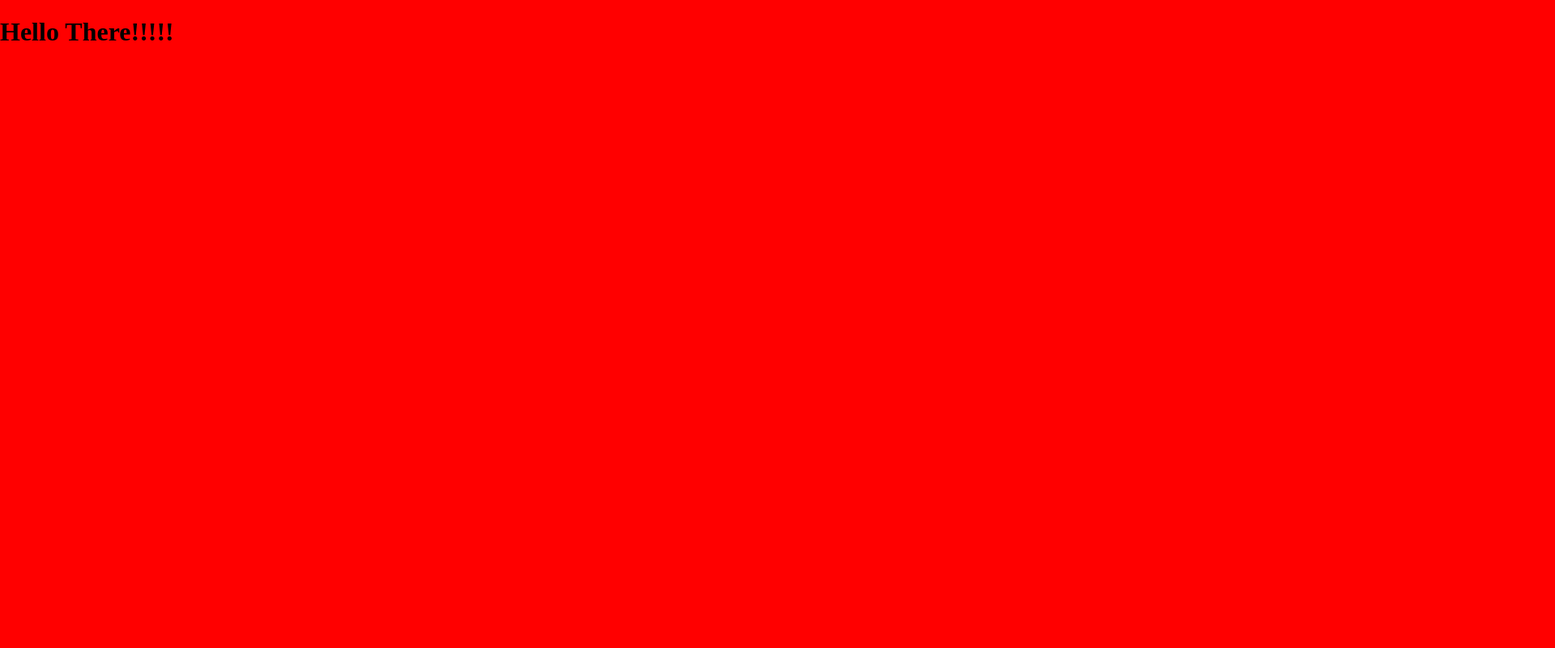
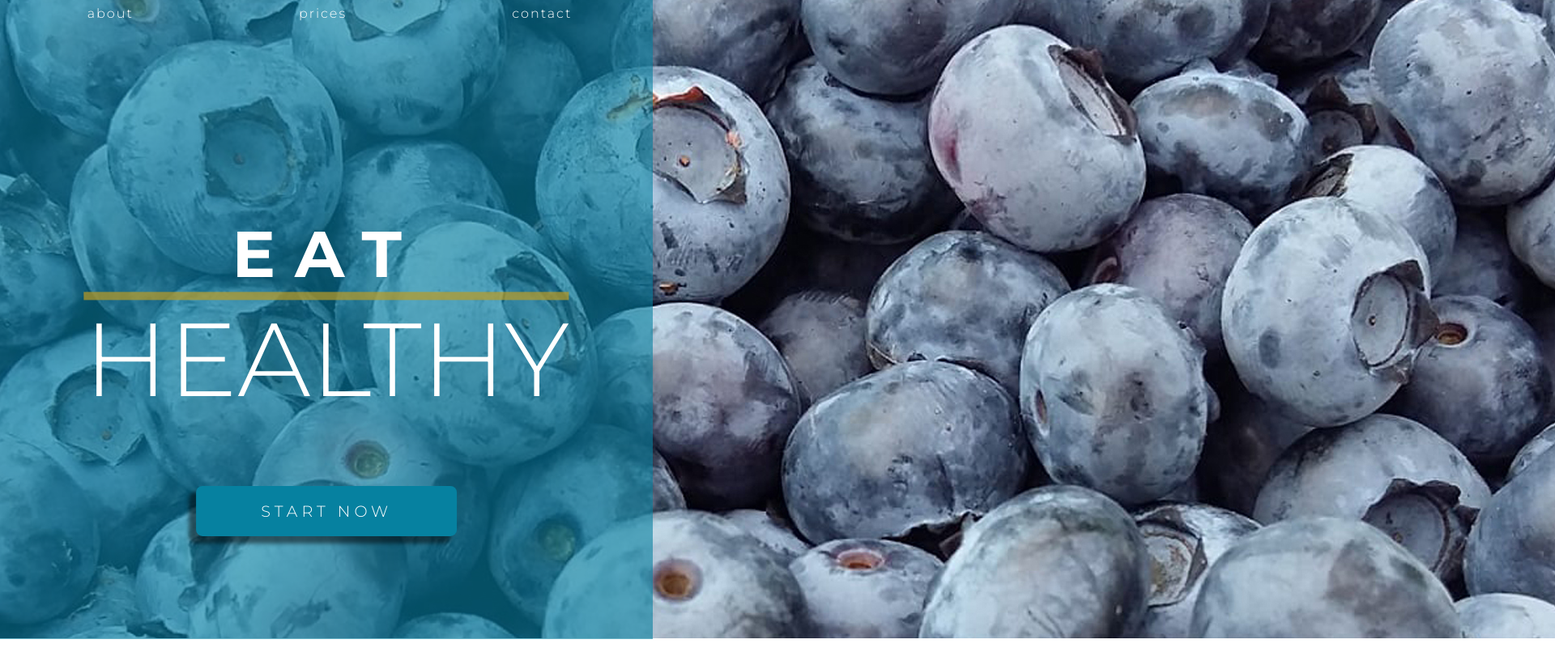
Before and after one commit to MichalGasiorek/eat-healthy, a website: page app/index.html in a window 1280 px wide. Shown: the whole page at 81% size, 1920 px wide, since content can reach past the window. Drawn offline with Linux system fonts and the light colour scheme.

Commit message:
Hero done for desktop done

```diff
--- /dev/null
+++ b/app/assets/images/main colors.txt
@@ -0,0 +1,3 @@
+Hero overlay: #0681a0 60% Opacity
+
+Logo HR and CTA: #bd9c24 70%Opacity
--- a/app/assets/styles/modules/general.css
+++ b/app/assets/styles/modules/general.css
@@ -1,3 +1,6 @@
-body {
-    background-color: $sdadasda;
+* {
+    margin: 0;
+    padding: 0;
+    box-sizing: border-box;
+    font-family: 'Montserrat', sans-serif;
 }
--- /dev/null
+++ b/app/assets/styles/modules/hero.css
@@ -0,0 +1,117 @@
+.hero{
+    &__nav {
+        position: absolute;
+        height: 40px;
+        width: 100%;
+        overflow-x: hidden;
+
+        &--links {
+            position: relative;
+            top: 50%;
+            transform: translateY(-50%);
+            float: right;
+        }
+
+        &--link{
+            display: inline-block;
+            color: white;
+            text-decoration: none;
+            margin: auto 100px;
+            cursor: pointer;
+            letter-spacing: 2px;
+            font-weight: 300;
+        }
+
+        &--link::before{
+            content: "";
+            position: absolute;
+            top: 0;
+            bottom: 0;
+            width: 0;
+            background: $mainOrange;
+            z-index: -1;
+            transition: width .2s;
+
+        }
+
+        &--link:hover::before{
+            width: 5%;
+        }
+
+        &--link:last-child:hover::before{
+            width: 7%;
+        }
+
+
+        &--link:last-child {
+            maring-right: 0;
+        }
+    }
+
+    &__image {
+        position: absolute;
+        top: 0;
+        left: 0;
+        z-index: -1;
+        width: 100%;
+
+        &--overlay {
+            background: rgba(6, 129, 160, .6);
+            position: absolute;
+            top: -3px;
+            left: 0;
+            height: 100%;
+            width: 63%;
+        }
+    }
+
+    &__logo{
+        position: absolute;
+        top: 50%;
+        left: 50%;
+        transform: translate(-50%, -50%);
+        text-align: center;
+        color: white;
+
+        h4 {
+            font-size: 5rem;
+            letter-spacing: 1.5rem;
+        }
+
+        hr {
+            height: 10px;
+            background-color: rgba(189, 156, 36, .7);
+            border: none;
+            width: 100%;
+            margin: auto;
+        }
+
+        h1 {
+            font-size: 8rem;
+            margin: 0;
+            font-weight: 300;
+        }
+    }
+
+    &__call-to-action {
+        position: absolute;
+        top: 80%;
+        left: 50%;
+        transform: translate(-50%, -50%);
+        display: block;
+        color: white;
+        text-decoration: none;
+        background: $mainBlue;
+        padding: 20px 80px;
+        box-shadow: -8px 8px 5px 1px rgba(0, 0, 0, .5);
+        transition: box-shadow .3s;
+        font-size: 1.2rem;
+        font-weight: 300;
+        letter-spacing: 5px;
+        border-radius: 8px;
+    }
+
+    &__call-to-action:hover {
+        box-shadow: 0 0 0 0 rgba(0, 0, 0, .5);
+    }
+}
--- /dev/null
+++ b/app/assets/styles/modules/variables.css
@@ -0,0 +1,2 @@
+$mainBlue: #0681a0;
+$mainOrange: #bd9c24;
--- a/app/assets/styles/styles.css
+++ b/app/assets/styles/styles.css
@@ -1,4 +1,5 @@
 /* For imports */
-
+@import './modules//general.css';
 @import "normalize.css";
-@import './modules//general.css';
+@import './modules/variables.css';
+@import './modules/hero.css';
--- a/app/index.html
+++ b/app/index.html
@@ -2,10 +2,31 @@
 <html>
     <head>
        <title></title>
+       <link href="https://fonts.googleapis.com/css?family=Montserrat:300,400,700&display=swap" rel="stylesheet">
        <link rel="stylesheet" type='text/css' href="./temp/styles/styles.css">
     </head>
 
     <body>
-        <h1>Hello There!!!!!</h1>
+       <header class='hero'>
+           <div class="hero__image">
+               <img src="./assets/images/large-hero-hi-dpi.jpg"/>
+               <div class="hero__image--overlay">
+                    <nav class="hero__nav">
+                        <ul class="hero__nav--links">
+                            <li class="hero__nav--link">about</li>
+                            <li class="hero__nav--link">prices</li>
+                            <li class="hero__nav--link">contact</li>
+                        </ul>
+                    </nav>
+                    <div class="hero__logo">
+                        <h4>EAT</h4>
+                        <hr size="10"/>
+                        <h1>HEALTHY</h1>
+                    </div>
+                    <a href="" class="hero__call-to-action">START NOW</a>
+               </div>
+           </div>
+        </div>
+       </header>
     </body>
 </html>
--- a/app/temp/styles/styles.css
+++ b/app/temp/styles/styles.css
@@ -1,130 +1,107 @@
 /* For imports */
-
+* {
+    margin: 0;
+    padding: 0;
+    box-sizing: border-box;
+    font-family: 'Montserrat', sans-serif;
+}
 /*! normalize.css v8.0.1 | MIT License | github.com/necolas/normalize.css */
-
 /* Document
    ========================================================================== */
-
 /**
  * 1. Correct the line height in all browsers.
  * 2. Prevent adjustments of font size after orientation changes in iOS.
  */
-
 html {
   line-height: 1.15; /* 1 */
   -webkit-text-size-adjust: 100%; /* 2 */
 }
-
 /* Sections
    ========================================================================== */
-
 /**
  * Remove the margin in all browsers.
  */
-
 body {
   margin: 0;
 }
-
 /**
  * Render the `main` element consistently in IE.
  */
-
 main {
   display: block;
 }
-
 /**
  * Correct the font size and margin on `h1` elements within `section` and
  * `article` contexts in Chrome, Firefox, and Safari.
  */
-
 h1 {
   font-size: 2em;
   margin: 0.67em 0;
 }
-
 /* Grouping content
    ========================================================================== */
-
 /**
  * 1. Add the correct box sizing in Firefox.
  * 2. Show the overflow in Edge and IE.
  */
-
 hr {
   box-sizing: content-box; /* 1 */
   height: 0; /* 1 */
   overflow: visible; /* 2 */
 }
-
 /**
  * 1. Correct the inheritance and scaling of font size in all browsers.
  * 2. Correct the odd `em` font sizing in all browsers.
  */
-
 pre {
   font-family: monospace, monospace; /* 1 */
   font-size: 1em; /* 2 */
 }
-
 /* Text-level semantics
    ========================================================================== */
-
 /**
  * Remove the gray background on active links in IE 10.
  */
-
 a {
   background-color: transparent;
 }
-
 /**
  * 1. Remove the bottom border in Chrome 57-
  * 2. Add the correct text decoration in Chrome, Edge, IE, Opera, and Safari.
  */
-
 abbr[title] {
   border-bottom: none; /* 1 */
   text-decoration: underline; /* 2 */
   -webkit-text-decoration: underline dotted;
           text-decoration: underline dotted; /* 2 */
 }
-
 /**
  * Add the correct font weight in Chrome, Edge, and Safari.
  */
-
 b,
 strong {
   font-weight: bolder;
 }
-
 /**
  * 1. Correct the inheritance and scaling of font size in all browsers.
  * 2. Correct the odd `em` font sizing in all browsers.
  */
-
 code,
 kbd,
 samp {
   font-family: monospace, monospace; /* 1 */
   font-size: 1em; /* 2 */
 }
-
 /**
  * Add the correct font size in all browsers.
  */
-
 small {
   font-size: 80%;
 }
-
 /**
  * Prevent `sub` and `sup` elements from affecting the line height in
  * all browsers.
  */
-
 sub,
 sup {
   font-size: 75%;
@@ -132,34 +109,26 @@ sup {
   position: relative;
   vertical-align: baseline;
 }
-
 sub {
   bottom: -0.25em;
 }
-
 sup {
   top: -0.5em;
 }
-
 /* Embedded content
    ========================================================================== */
-
 /**
  * Remove the border on images inside links in IE 10.
  */
-
 img {
   border-style: none;
 }
-
 /* Forms
    ========================================================================== */
-
 /**
  * 1. Change the font styles in all browsers.
  * 2. Remove the margin in Firefox and Safari.
  */
-
 button,
 input,
 optgroup,
@@ -170,42 +139,34 @@ textarea {
   line-height: 1.15; /* 1 */
   margin: 0; /* 2 */
 }
-
 /**
  * Show the overflow in IE.
  * 1. Show the overflow in Edge.
  */
-
 button,
 input { /* 1 */
   overflow: visible;
 }
-
 /**
  * Remove the inheritance of text transform in Edge, Firefox, and IE.
  * 1. Remove the inheritance of text transform in Firefox.
  */
-
 button,
 select { /* 1 */
   text-transform: none;
 }
-
 /**
  * Correct the inability to style clickable types in iOS and Safari.
  */
-
 button,
 [type="button"],
 [type="reset"],
 [type="submit"] {
   -webkit-appearance: button;
 }
-
 /**
  * Remove the inner border and padding in Firefox.
  */
-
 button::-moz-focus-inner,
 [type="button"]::-moz-focus-inner,
 [type="reset"]::-moz-focus-inner,
@@ -213,33 +174,27 @@ button::-moz-focus-inner,
   border-style: none;
   padding: 0;
 }
-
 /**
  * Restore the focus styles unset by the previous rule.
  */
-
 button:-moz-focusring,
 [type="button"]:-moz-focusring,
 [type="reset"]:-moz-focusring,
 [type="submit"]:-moz-focusring {
   outline: 1px dotted ButtonText;
 }
-
 /**
  * Correct the padding in Firefox.
  */
-
 fieldset {
   padding: 0.35em 0.75em 0.625em;
 }
-
 /**
  * 1. Correct the text wrapping in Edge and IE.
  * 2. Correct the color inheritance from `fieldset` elements in IE.
  * 3. Remove the padding so developers are not caught out when they zero out
  *    `fieldset` elements in all browsers.
  */
-
 legend {
   box-sizing: border-box; /* 1 */
   color: inherit; /* 2 */
@@ -248,109 +203,181 @@ legend {
   padding: 0; /* 3 */
   white-space: normal; /* 1 */
 }
-
 /**
  * Add the correct vertical alignment in Chrome, Firefox, and Opera.
  */
-
 progress {
   vertical-align: baseline;
 }
-
 /**
  * Remove the default vertical scrollbar in IE 10+.
  */
-
 textarea {
   overflow: auto;
 }
-
 /**
  * 1. Add the correct box sizing in IE 10.
  * 2. Remove the padding in IE 10.
  */
-
 [type="checkbox"],
 [type="radio"] {
   box-sizing: border-box; /* 1 */
   padding: 0; /* 2 */
 }
-
 /**
  * Correct the cursor style of increment and decrement buttons in Chrome.
  */
-
 [type="number"]::-webkit-inner-spin-button,
 [type="number"]::-webkit-outer-spin-button {
   height: auto;
 }
-
 /**
  * 1. Correct the odd appearance in Chrome and Safari.
  * 2. Correct the outline style in Safari.
  */
-
 [type="search"] {
   -webkit-appearance: textfield; /* 1 */
   outline-offset: -2px; /* 2 */
 }
-
 /**
  * Remove the inner padding in Chrome and Safari on macOS.
  */
-
 [type="search"]::-webkit-search-decoration {
   -webkit-appearance: none;
 }
-
 /**
  * 1. Correct the inability to style clickable types in iOS and Safari.
  * 2. Change font properties to `inherit` in Safari.
  */
-
 ::-webkit-file-upload-button {
   -webkit-appearance: button; /* 1 */
   font: inherit; /* 2 */
 }
-
 /* Interactive
    ========================================================================== */
-
 /*
  * Add the correct display in Edge, IE 10+, and Firefox.
  */
-
 details {
   display: block;
 }
-
 /*
  * Add the correct display in all browsers.
  */
-
 summary {
   display: list-item;
 }
-
 /* Misc
    ========================================================================== */
-
 /**
  * Add the correct display in IE 10+.
  */
-
 template {
   display: none;
 }
-
 /**
  * Add the correct display in IE 10.
  */
-
 [hidden] {
   display: none;
 }
+.hero__nav {
+        position: absolute;
+        height: 40px;
+        width: 100%;
+        overflow-x: hidden;
+    }
+.hero__nav--links {
+            position: relative;
+            top: 50%;
+            transform: translateY(-50%);
+            float: right;
+        }
+.hero__nav--link{
+            display: inline-block;
+            color: white;
+            text-decoration: none;
+            margin: auto 100px;
+            cursor: pointer;
+            letter-spacing: 2px;
+            font-weight: 300;
+        }
+.hero__nav--link::before{
+            content: "";
+            position: absolute;
+            top: 0;
+            bottom: 0;
+            width: 0;
+            background: #bd9c24;
+            z-index: -1;
+            transition: width .2s;
 
-body {
-    background-color: red;
-}
+        }
+.hero__nav--link:hover::before{
+            width: 5%;
+        }
+.hero__nav--link:last-child:hover::before{
+            width: 7%;
+        }
+.hero__nav--link:last-child {
+            maring-right: 0;
+        }
+.hero__image {
+        position: absolute;
+        top: 0;
+        left: 0;
+        z-index: -1;
+        width: 100%;
+    }
+.hero__image--overlay {
+            background: rgba(6, 129, 160, .6);
+            position: absolute;
+            top: -3px;
+            left: 0;
+            height: 100%;
+            width: 63%;
+        }
+.hero__logo{
+        position: absolute;
+        top: 50%;
+        left: 50%;
+        transform: translate(-50%, -50%);
+        text-align: center;
+        color: white;
+    }
+.hero__logo h4 {
+            font-size: 5rem;
+            letter-spacing: 1.5rem;
+        }
+.hero__logo hr {
+            height: 10px;
+            background-color: rgba(189, 156, 36, .7);
+            border: none;
+            width: 100%;
+            margin: auto;
+        }
+.hero__logo h1 {
+            font-size: 8rem;
+            margin: 0;
+            font-weight: 300;
+        }
+.hero__call-to-action {
+        position: absolute;
+        top: 80%;
+        left: 50%;
+        transform: translate(-50%, -50%);
+        display: block;
+        color: white;
+        text-decoration: none;
+        background: #0681a0;
+        padding: 20px 80px;
+        box-shadow: -8px 8px 5px 1px rgba(0, 0, 0, .5);
+        transition: box-shadow .3s;
+        font-size: 1.2rem;
+        font-weight: 300;
+        letter-spacing: 5px;
+        border-radius: 8px;
+    }
+.hero__call-to-action:hover {
+        box-shadow: 0 0 0 0 rgba(0, 0, 0, .5);
+    }
```
Also changed, not shown: gulpfile.js (+6 -5 lines), app/assets/images/large-hero-hi-dpi.jpg (added), large-hero-hi-dpi.jpg (added), 2 other files.
